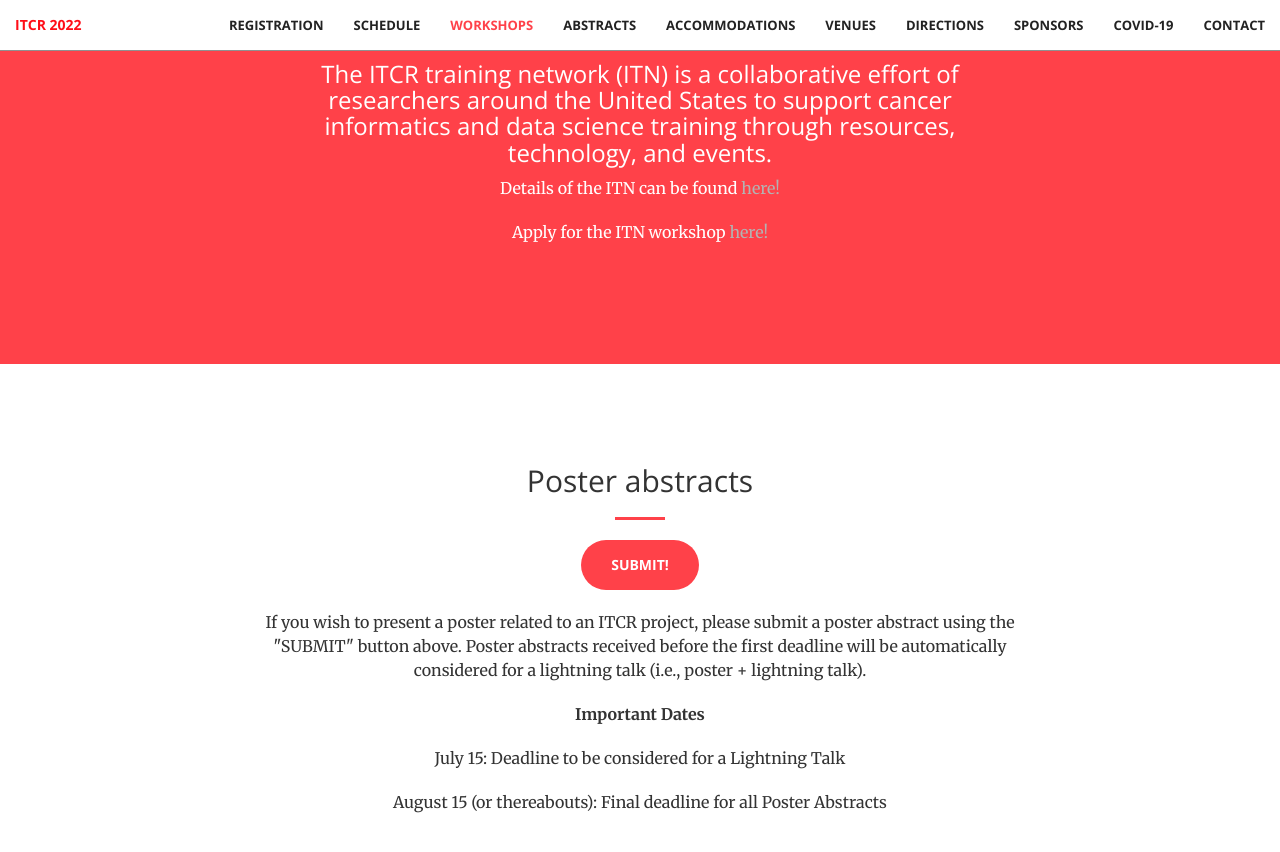
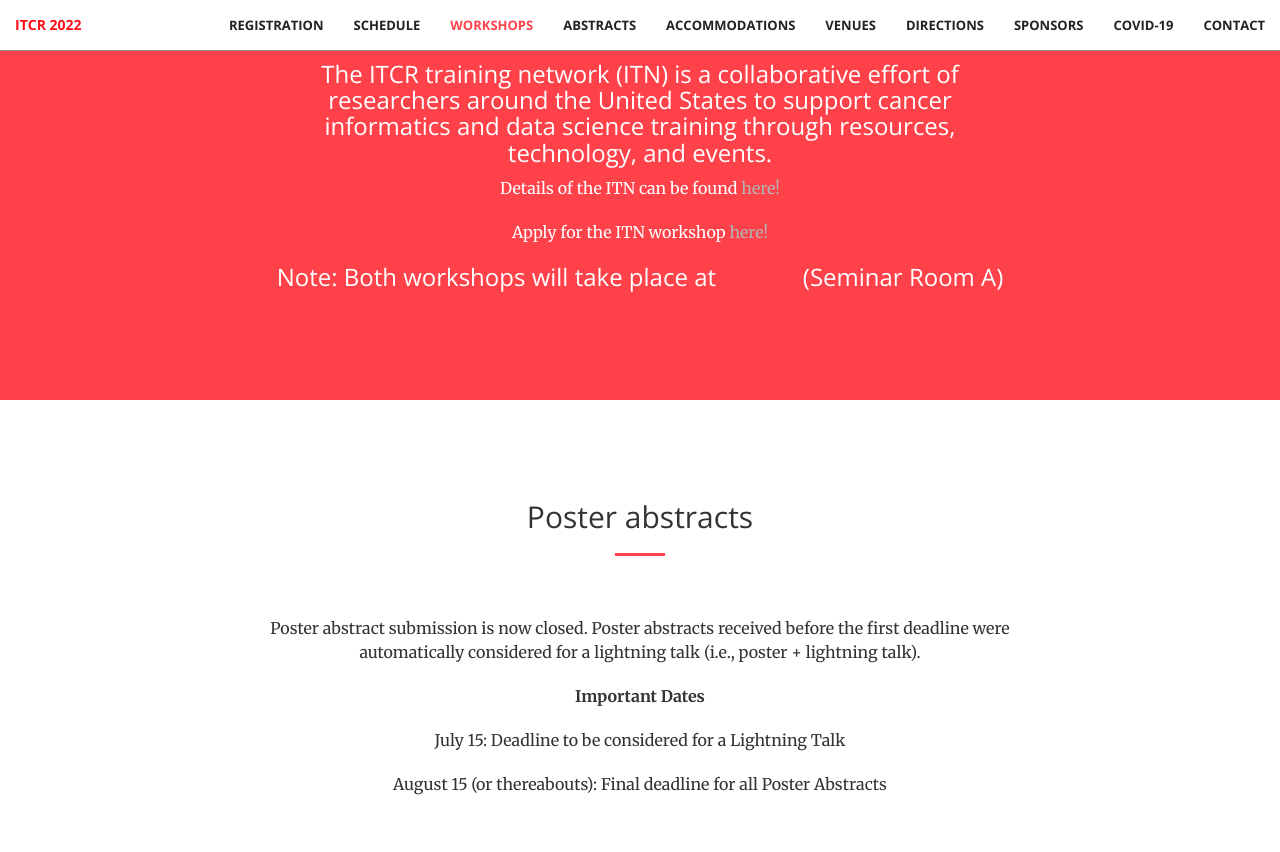
Before and after one commit to griffithlab/itcr2022, a Jekyll site: the page built from index.html, in a window 1280 px wide and 900 px high, scrolled down 2796 px. Shown: the top 852 px of the window. Built offline with Jekyll 4.4.1, drawn with Linux system fonts in a browser that asks for light colours; some of the changed text lies outside the part shown.

Commit message:
final updates

```diff
--- a/_includes/abstracts.html
+++ b/_includes/abstracts.html
@@ -4,10 +4,8 @@
             <div class="col-lg-8 col-lg-offset-2 text-center">
                 <h2 class="section-heading">Poster abstracts</h2>
                 <hr class="primary">
-                <a href="https://forms.gle/gr72tusf9f13Upo5A" class="btn btn-primary btn-xl">Submit!</a>
-                <br><br><p>If you wish to present a poster related to an ITCR project, please submit a poster abstract
-                using the "SUBMIT" button above. Poster abstracts received before the first deadline will
-                be automatically considered for a lightning talk (i.e., poster + lightning talk).</p>
+                <br><br><p>Poster abstract submission is now closed. Poster abstracts received before the first deadline were
+                 automatically considered for a lightning talk (i.e., poster + lightning talk).</p>
                 <p><b>Important Dates</b></p>
                 <p>July 15: Deadline to be considered for a Lightning Talk</p>
                 <p>August 15 (or thereabouts): Final deadline for all Poster Abstracts</p>
--- a/_includes/schedule.html
+++ b/_includes/schedule.html
@@ -13,19 +13,19 @@
                 <div class="service-box">
                     <i class="fa fa-4x fa-calendar wow bounceIn text-primary"></i>
                     <h3>Monday September 12th</h3>
-		    <p class="text-muted">IDC Workshop at Location TBD (3-5PM)</p>
+		    <p class="text-muted">IDC Workshop at <a href="https://meet.wustl.edu/places/eric-p-newman-education-center-epnec/">EPNEC</a> (3-5PM)</p>
                     <p class="text-muted">Dinner on your own (5-7PM)</p>
-                    <p class="text-muted">Evening Meet-up at <a href="https://www.stlchaseclub.com/">Chase Club hotel bar</a> (7-9PM)</p>
+                    <p class="text-muted">Evening Meet-up (snacks/drinks) at <a href="https://www.stlchaseclub.com/">Chase Club hotel bar</a> (7-9PM)</p>
                     <h3>Tuesday September 13th</h3>
                     <p class="text-muted">Breakfast at <a href="https://meet.wustl.edu/places/eric-p-newman-education-center-epnec/">EPNEC</a> (7:15-8:40AM)</p>
                     <p class="text-muted">ITCR Meeting Day 1 at <a href="https://meet.wustl.edu/places/eric-p-newman-education-center-epnec/">EPNEC</a> (8:40AM-5:10PM)</p>
-                    <p class="text-muted">Social Outing at <a href="https://moulinevents.com/rhone-rum-bar/">Rhone Rum Bar</a> (6:30-9:30PM)</p>
+                    <p class="text-muted">Social Outing (dinner/drinks) at <a href="https://moulinevents.com/rhone-rum-bar/">Rhone Rum Bar</a> (6:30-9:30PM)</p>
                     <h3>Wednesday September 14th</h3>
                     <p class="text-muted">Breakfast at <a href="https://meet.wustl.edu/places/eric-p-newman-education-center-epnec/">EPNEC</a> (7:30-8:40AM)</p>
                     <p class="text-muted">ITCR Meeting Day 2 at <a href="https://meet.wustl.edu/places/eric-p-newman-education-center-epnec/">EPNEC</a> (8:40AM-5:05PM)</p>
-                    <p class="text-muted">Reception at <a href="https://www.missouribotanicalgarden.org/">Missouri Botanical Garden</a> (6:30-9:30PM)</p>
+                    <p class="text-muted">Reception (dinner/drinks) at <a href="https://www.missouribotanicalgarden.org/">Missouri Botanical Garden</a> (6:30-9:30PM)</p>
                     <h3>Thursday September 15th</h3>
-                    <p class="text-muted">ITN Workshop at Location TBD (9AM-12PM)</p>
+                    <p class="text-muted">ITN Workshop at <a href="https://meet.wustl.edu/places/eric-p-newman-education-center-epnec/">EPNEC</a> (9AM-12PM)</p>
                     <h3>Detailed Agenda</h3>
                     <p class="text-muted"><a href="/pdf/ITCR_2022_program_book_FINAL.pdf">Scientific Program (PDF)</a></p>
                     <h3>Q & A (slido)</h3>
--- a/_includes/workshops.html
+++ b/_includes/workshops.html
@@ -11,6 +11,7 @@
                 <h3 class="section-heading">The ITCR training network (ITN) is a collaborative effort of researchers around the United States to support cancer informatics and data science training through resources, technology, and events.</h3>
                 <p>Details of the ITN can be found <a class="secondary_text" href="https://www.itcrtraining.org/">here!</a></p>
                 <p>Apply for the ITN workshop <a class="secondary_text" href="https://forms.gle/TKT4kTtP4jsUxqcA6">here!</a></p>
+<h3 class="section-heading">Note: Both workshops will take place at <a href="https://meet.wustl.edu/places/eric-p-newman-education-center-epnec/">EPNEC</a> (Seminar Room A)</h3>
             </div>
         </div>
     </div>
```
